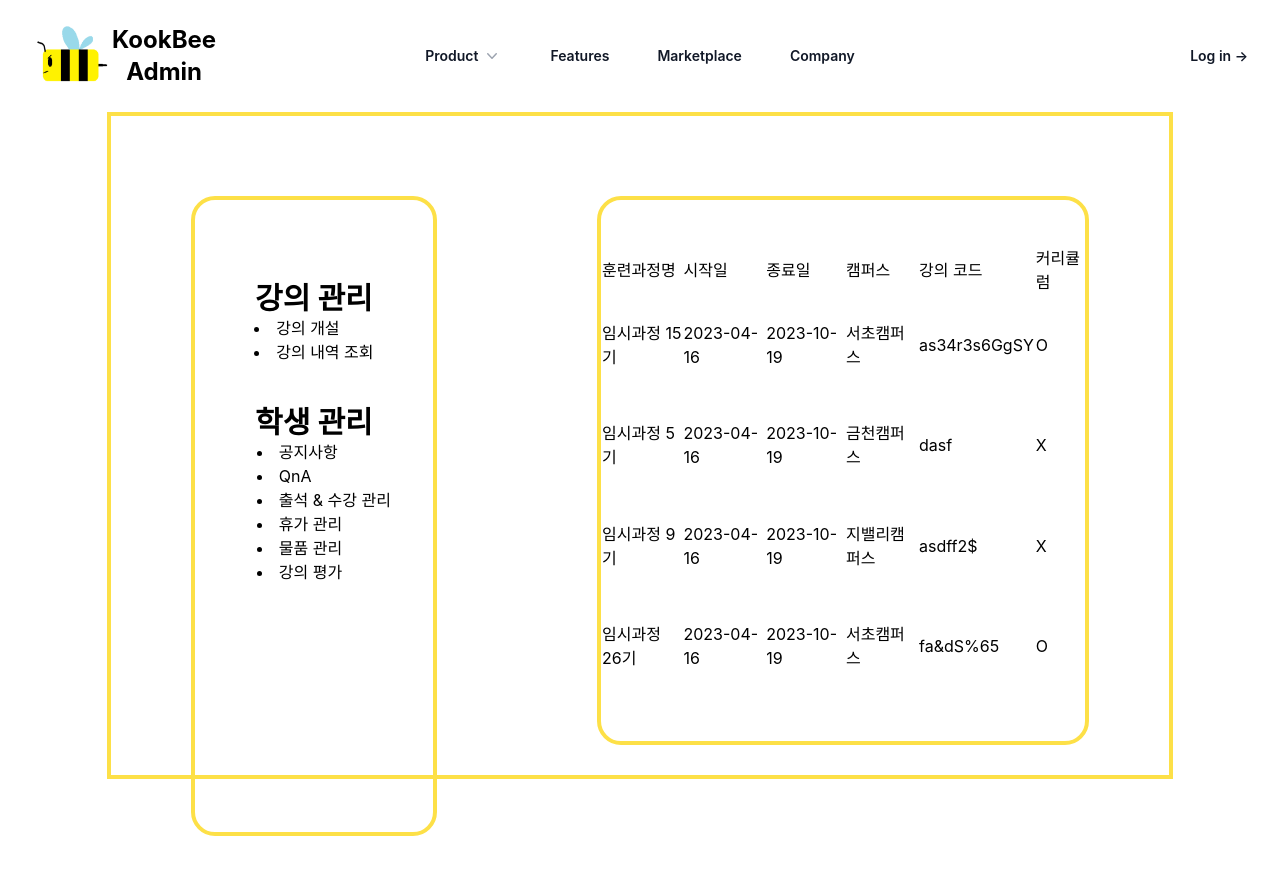
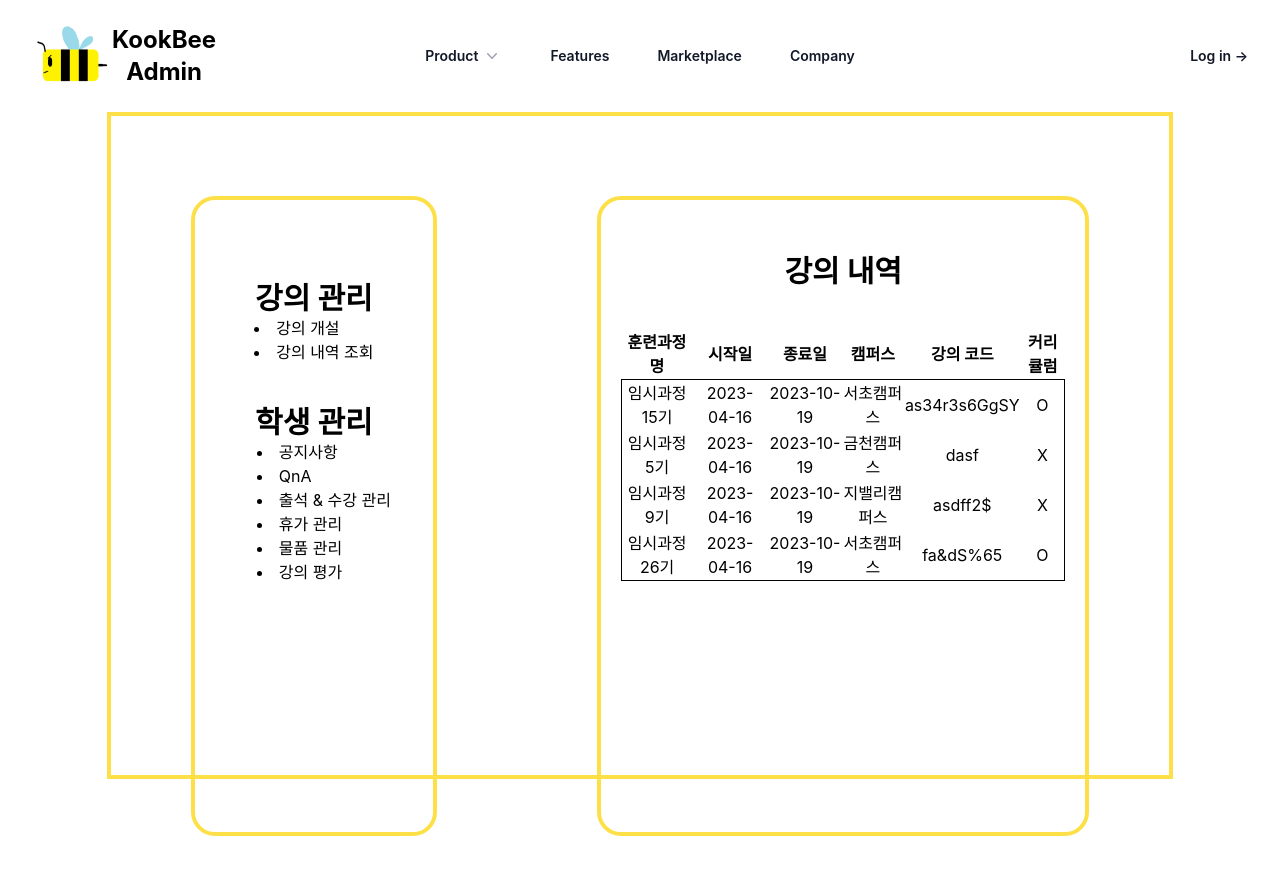
Before and after one commit to KookBee-Project/kookbee_admin_web, a React (Create React App) app: page /class/myclass in a window 1280 px wide. Shown: the top 874 px of the page. Built offline with nearby package versions, Linux system fonts and the light colour scheme.

Commit message:
#2_230416_2 feature/Manager/class make Manager classList page

```diff
--- a/src/component/class/ClassHistoryList.jsx
+++ b/src/component/class/ClassHistoryList.jsx
@@ -37,9 +37,11 @@ const ClassHistoryList = () => {
   ];
 
   return (
-    <div className="flex flex-col justify-center w-1/2 h-5/6 my-20 mx-20 border-4 border-yellow-300 rounded-3xl">
-      <table className="h-5/6">
-        <thead>
+    <div className="flex flex-col justify-center items-center w-1/2 h-5/6 min-h-40 my-20 mx-20 border-4 border-yellow-300 rounded-3xl">
+      <div className="flex flex-col w-11/12 h-5/6">
+        <div className="text-center font-bold text-3xl">강의 내역</div>
+        <table className="my-10">
+          <thead className="font-bold text-center">
             <tr>
               <td>훈련과정명</td>
               <td>시작일</td>
@@ -49,7 +51,7 @@ const ClassHistoryList = () => {
               <td>커리큘럼</td>
             </tr>
           </thead>
-        <tbody>
+          <tbody className="text-center border border-black">
             {data?.map((el) => (
               <tr>
                 <td>{el.classTitle}</td>
@@ -63,6 +65,7 @@ const ClassHistoryList = () => {
           </tbody>
         </table>
       </div>
+    </div>
   );
 };
 
```
Lines whose indentation alone changed are shown as unchanged.
